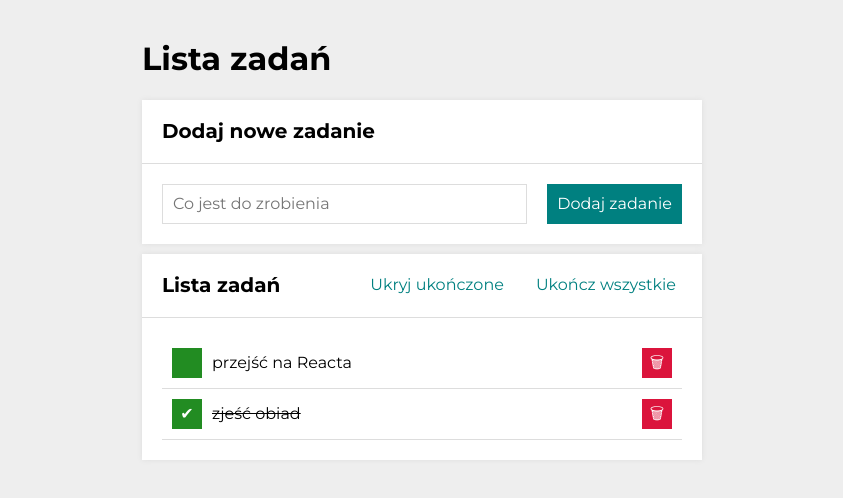
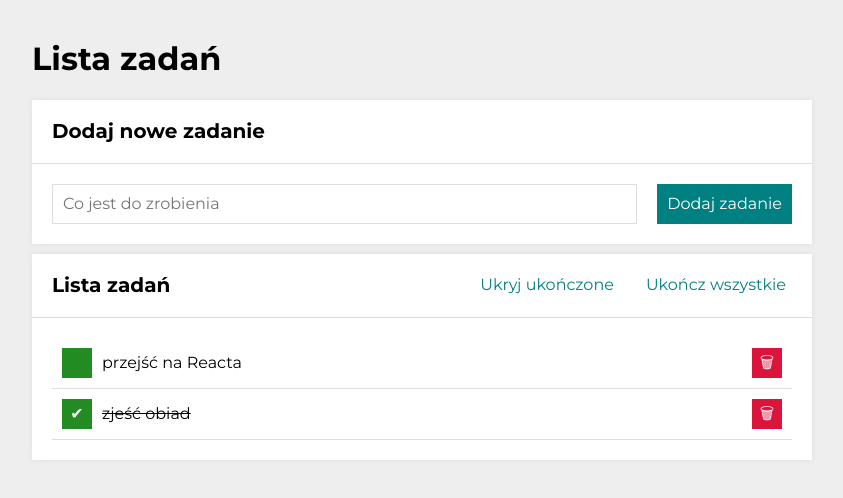
Before and after one commit to PiotrK-code/TODOS-list-REACT, a React (Create React App) app: page / in a window 1280 px wide. Shown: the top 498 px of the page, without its empty margins (218-1061 px from the left). Built offline with nearby package versions, Linux system fonts and the light colour scheme.

Commit message:
change max-width

```diff
--- a/src/Container/style.css
+++ b/src/Container/style.css
@@ -1,5 +1,5 @@
 .container {
-    max-width: 600px;
+    max-width: 820px;
     padding: 20px;
     margin: 0 auto;
 }
```
